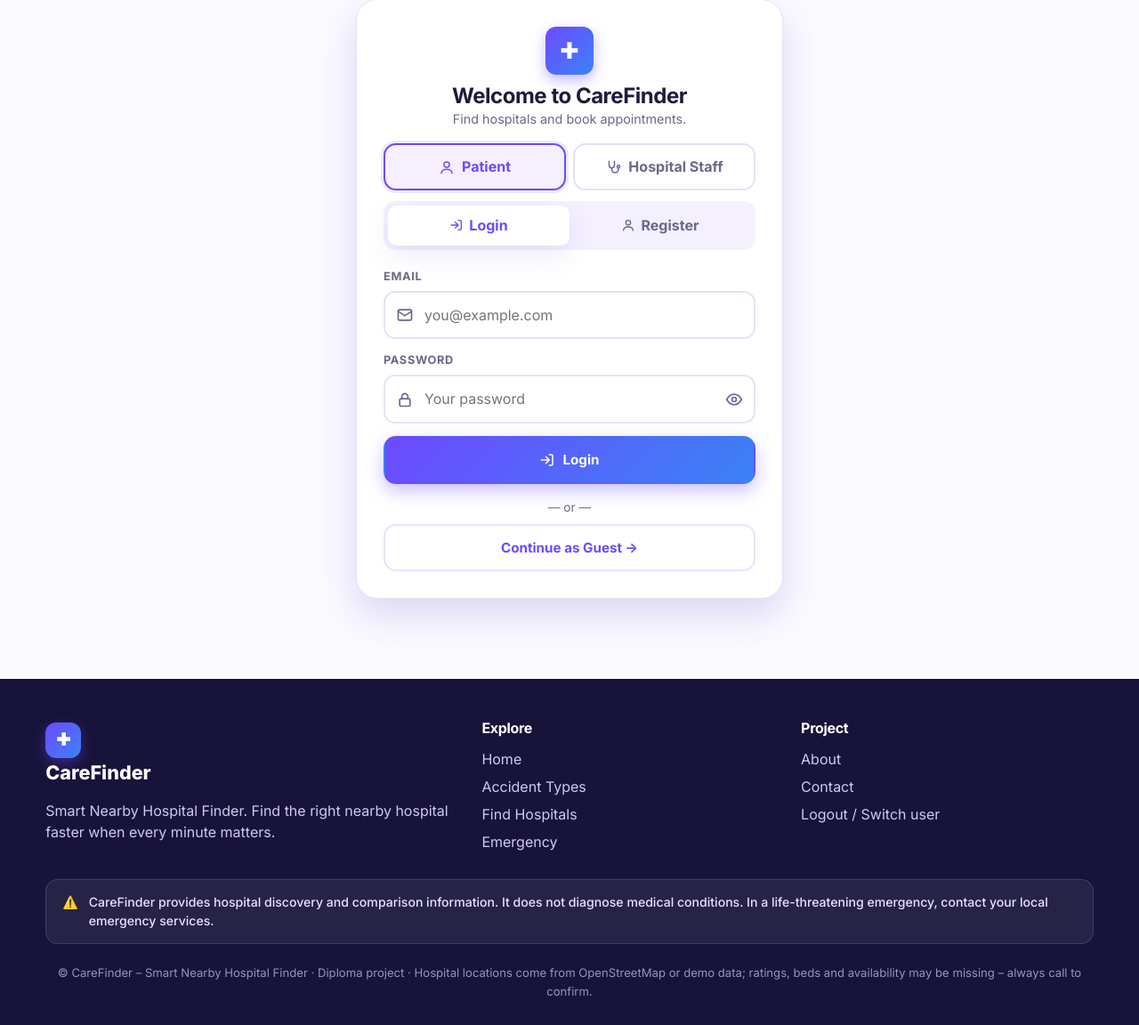
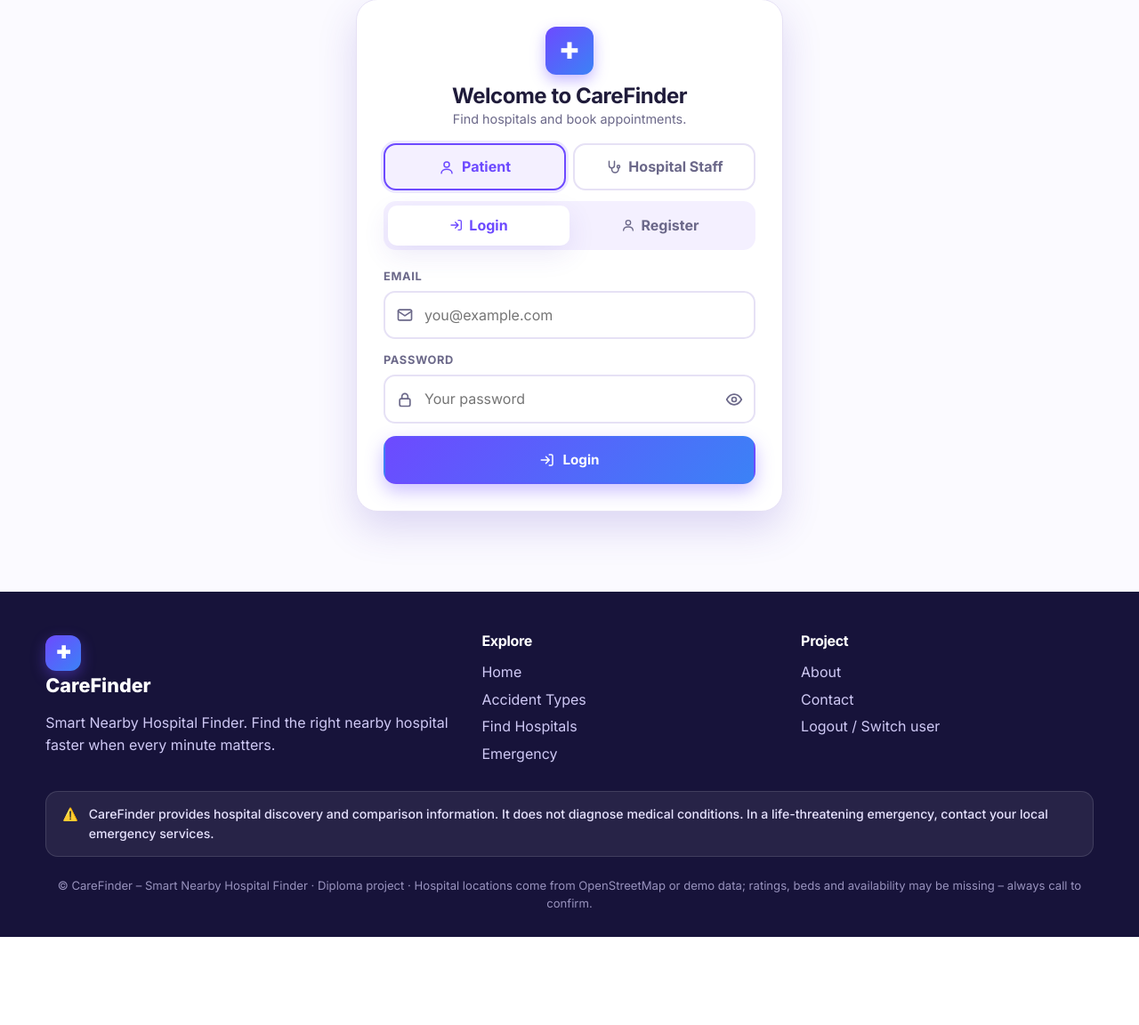
Before and after one commit to Surekha7428/Carefinder, a Flask app: page /login in a window 1280 px wide. Shown: the part 132-1284 px from the top of the page at 89% size. After the commit the page ends 1185 px from the top, so only its background shows below. Run offline with Flask 3, Linux system fonts and the light colour scheme; data that the repository does not hold is empty.

Commit message:
Update login.html
Removed guest account option from login page.

```diff
--- a/templates/login.html
+++ b/templates/login.html
@@ -70,8 +70,7 @@
       <button class="btn btn-primary btn-block" type="submit">{{ icon('check', 18) }} Create account</button>
     </form>
 
-    <p class="muted" style="text-align:center;margin:16px 0 8px;font-size:.85rem">— or —</p>
-    <a class="btn btn-outline btn-block" href="{{ url_for('guest') }}">Continue as Guest →</a>
+
   </div>
 </section>
 {% endblock %}
```
